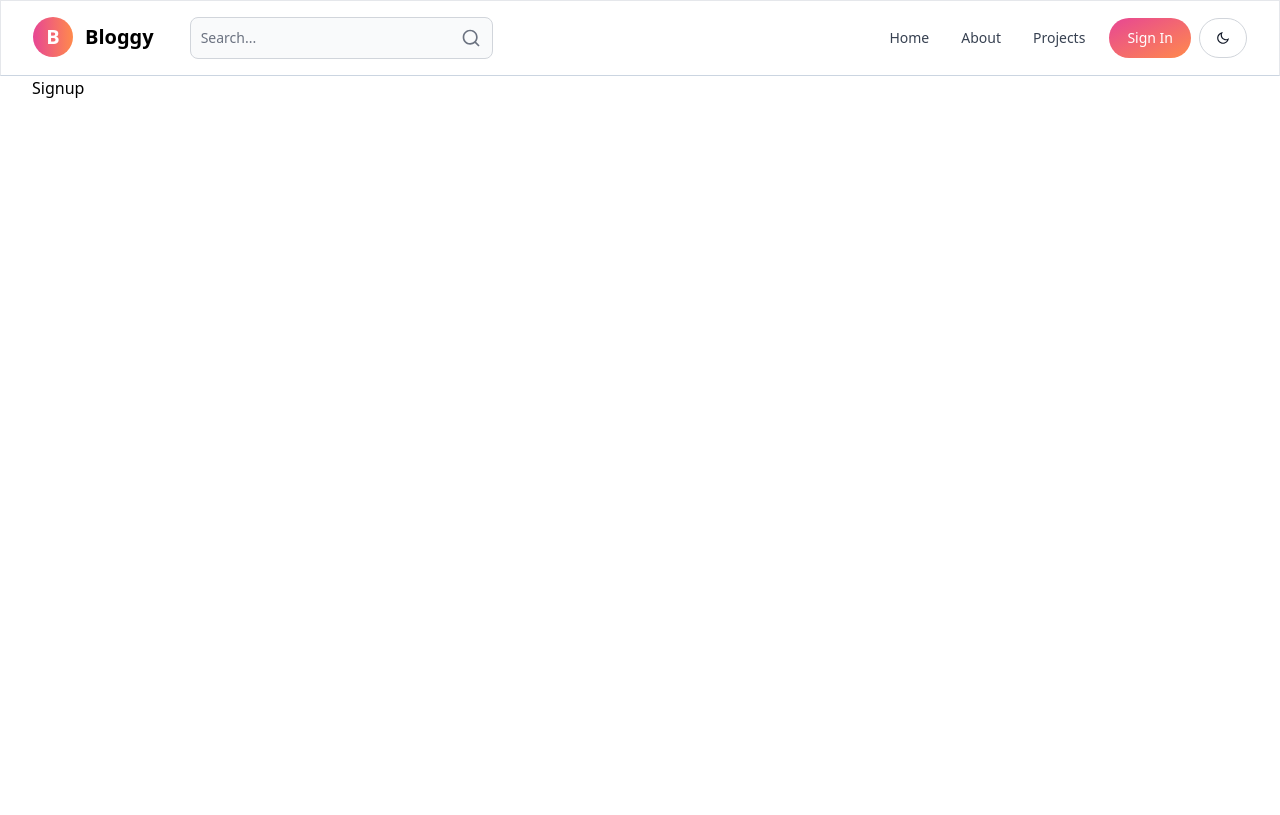
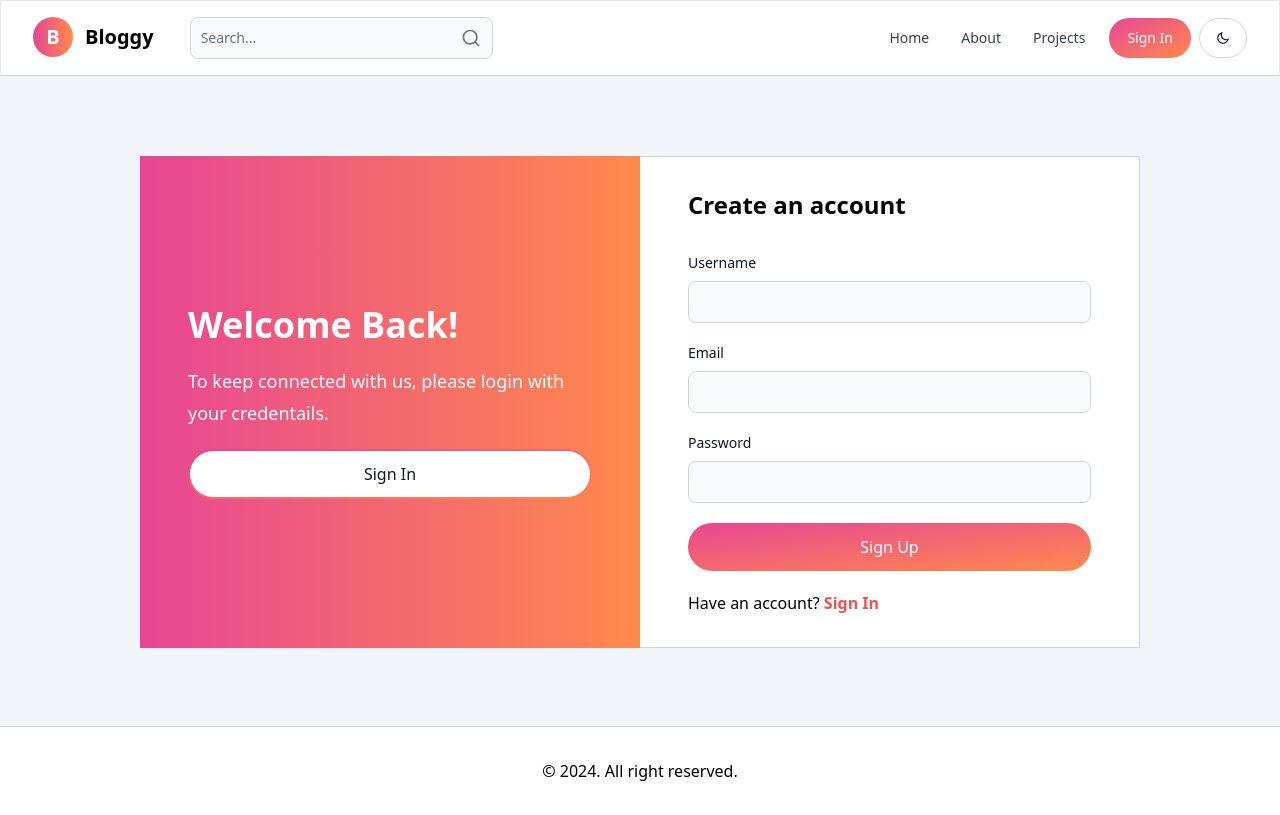
Before and after one commit to HanumanSahaySharma/mern-blog, a React app in the folder client/: page /signup in a window 1280 px wide. Built offline with nearby package versions, Linux system fonts and the light colour scheme; the HTML template or start-up script is replaced by a standard one.

Commit message:
create signin and singup UI

```diff
--- a/client/src/App.jsx
+++ b/client/src/App.jsx
@@ -9,10 +9,12 @@ import Projects from "./pages/Projects";
 import Dashboard from "./pages/Dashboard";
 import SignIn from "./pages/SignIn";
 import SignUp from "./pages/SignUp";
+import Footer from "./components/Footer";
 export default function App() {
   return (
     <Router>
       <Header />
+      <main className="w-full bg-slate-100 main">
         <Routes>
           <Route path="/" element={<Home />}>
             Home
@@ -33,6 +35,8 @@ export default function App() {
             SignUp
           </Route>
         </Routes>
+      </main>
+      <Footer />
     </Router>
   );
 }
--- /dev/null
+++ b/client/src/components/Footer.jsx
@@ -0,0 +1,11 @@
+import React from "react";
+
+export default function Footer() {
+  return (
+    <footer className="w-full bg-white py-8 border border-b-0 border-l-0 border-r-0 border-t-slate-300">
+      <div className="container mx-auto max-w-[1480px] pl-8 pr-8">
+        <p className="text-center">&copy; {new Date().getFullYear()}. All right reserved.</p>
+      </div>
+    </footer>
+  );
+}
--- a/client/src/components/Header.jsx
+++ b/client/src/components/Header.jsx
@@ -6,7 +6,7 @@ import { RiSearchLine, RiMoonLine } from "react-icons/ri";
 export default function Header() {
   const path = useLocation().pathname;
   return (
-    <header className="border border-b-slate-300">
+    <header className="w-full bg-white border border-b-slate-300">
       <div className="container mx-auto max-w-[1480px] pl-8 pr-8">
         <div className="grid grid-cols-2 gap4 py-4">
           <div className="flex items-center gap-4">
@@ -20,12 +20,7 @@ export default function Header() {
               Bloggy
             </Link>
             <form className="hidden lg:block w-2/4">
-              <TextInput
-                className="w-full"
-                type="text"
-                placeholder="Search..."
-                rightIcon={RiSearchLine}
-              />
+              <TextInput className="w-full" type="text" placeholder="Search..." rightIcon={RiSearchLine} />
             </form>
             <Button className="w-12 h-10 block lg:hidden" color="gray" pill>
               <RiSearchLine />
@@ -35,22 +30,18 @@ export default function Header() {
             <Navbar>
               <Navbar.Toggle />
               <Navbar.Collapse className="navbar-nav">
-                <Navbar.Link as={Link} to="/" active={path === "/"} exect>
+                <Navbar.Link as={Link} to="/" active={path === "/"}>
                   Home
                 </Navbar.Link>
                 <Navbar.Link as={Link} to="/about" active={path === "/about"}>
                   About
                 </Navbar.Link>
-                <Navbar.Link
-                  as={Link}
-                  to="/projects"
-                  active={path === "/projects"}
-                >
+                <Navbar.Link as={Link} to="/projects" active={path === "/projects"}>
                   Projects
                 </Navbar.Link>
               </Navbar.Collapse>
             </Navbar>
-            <Button gradientDuoTone="pinkToOrange" pill>
+            <Button as={Link} to="/signin" gradientDuoTone="pinkToOrange" pill>
               Sign In
             </Button>
             <Button className="w-12 h-10 sm:inline px-0" color="light" pill>
--- a/client/src/index.css
+++ b/client/src/index.css
@@ -1,3 +1,7 @@
 @tailwind base;
 @tailwind components;
 @tailwind utilities;
+
+.main {
+  min-height: calc(100vh - 150px);
+}
--- a/client/src/pages/Home.jsx
+++ b/client/src/pages/Home.jsx
@@ -2,7 +2,7 @@ import React from "react";
 
 export default function Home() {
   return (
-    <div className="container mx-auto max-w-[1280px] pl-8 pr-8">
+    <div className="container mx-auto max-w-[1480px] pl-8 pr-8">
       <h1>Home</h1>
     </div>
   );
--- a/client/src/pages/SignIn.jsx
+++ b/client/src/pages/SignIn.jsx
@@ -1,9 +1,43 @@
 import React from "react";
+import { Button, Checkbox, Label, TextInput } from "flowbite-react";
+import { Link } from "react-router-dom";
 
 export default function SignIn() {
   return (
-    <div className="container mx-auto max-w-[1280px] pl-8 pr-8">
-      <h1>SignIn</h1>
+    <div className="container mx-auto max-w-[1480px] pl-8 pr-8">
+      <div className="mx-auto max-w-[1000px] flex items-center">
+        <div className="grid grid-cols-2 mt-20 mb-40">
+          <div className="flex flex-col justify-center items-start p-12 bg-gradient-to-r from-pink-500 to-orange-400 text-white">
+            <h1 className="text-4xl font-bold mb-5">Welcome back</h1>
+            <p className="mb-5 text-[18px] leading-8">
+              We are so happy to have you here. We hope you had a safe and enjoyable time away.
+            </p>
+            <Button to="/signup" as={Link} outline gradientDuoTone="pinkToOrange" pill size="lg" fullSized>
+              Sign Up
+            </Button>
+          </div>
+          <form className="bg-white py-8 px-12 border border-slate-300 border-l-0">
+            <h2 className="text-2xl font-bold mb-8">Login</h2>
+            <div className="mb-5">
+              <Label htmlFor="username" value="Username" className="mb-2 block" />
+              <TextInput id="username" type="text" />
+            </div>
+            <div className="mb-5">
+              <Label htmlFor="password" value="Password" className="mb-2 block" />
+              <TextInput id="password" type="password" />
+            </div>
+            <Button type="submit" gradientDuoTone="pinkToOrange" pill size="lg" fullSized className="mb-5">
+              Sign In
+            </Button>
+            <p>
+              Don't have an account?{" "}
+              <Link to="/signup" className="text-red-500 font-semibold">
+                Sign Up
+              </Link>
+            </p>
+          </form>
+        </div>
+      </div>
     </div>
   );
 }
--- a/client/src/pages/SignUp.jsx
+++ b/client/src/pages/SignUp.jsx
@@ -1,9 +1,45 @@
 import React from "react";
+import { Button, Checkbox, Label, TextInput } from "flowbite-react";
+import { Link } from "react-router-dom";
 
 export default function SignUp() {
   return (
-    <div className="container mx-auto max-w-[1280px] pl-8 pr-8">
-      <h1>Signup</h1>
+    <div className="container mx-auto max-w-[1480px] pl-8 pr-8">
+      <div className="mx-auto max-w-[1000px] flex items-center">
+        <div className="grid grid-cols-2 mt-20">
+          <div className="flex flex-col justify-center items-start p-12 bg-gradient-to-r from-pink-500 to-orange-400 text-white">
+            <h1 className="text-4xl font-bold mb-5">Welcome Back!</h1>
+            <p className="mb-5 text-[18px] leading-8">To keep connected with us, please login with your credentails.</p>
+            <Button to="/signin" as={Link} outline gradientDuoTone="pinkToOrange" pill size="lg" fullSized>
+              Sign In
+            </Button>
+          </div>
+          <form className="bg-white py-8 px-12 border border-slate-300 border-l-0">
+            <h2 className="text-2xl font-bold mb-8">Create an account</h2>
+            <div className="mb-5">
+              <Label htmlFor="username" value="Username" className="mb-2 block" />
+              <TextInput id="username" type="text" />
+            </div>
+            <div className="mb-5">
+              <Label htmlFor="email" value="Email" className="mb-2 block" />
+              <TextInput id="email" type="email" />
+            </div>
+            <div className="mb-5">
+              <Label htmlFor="password" value="Password" className="mb-2 block" />
+              <TextInput id="password" type="password" />
+            </div>
+            <Button type="submit" gradientDuoTone="pinkToOrange" pill size="lg" fullSized className="mb-5">
+              Sign Up
+            </Button>
+            <p>
+              Have an account?{" "}
+              <Link to="/signin" className="text-red-500 font-semibold">
+                Sign In
+              </Link>
+            </p>
+          </form>
+        </div>
+      </div>
     </div>
   );
 }
```
Lines whose indentation alone changed are shown as unchanged.
